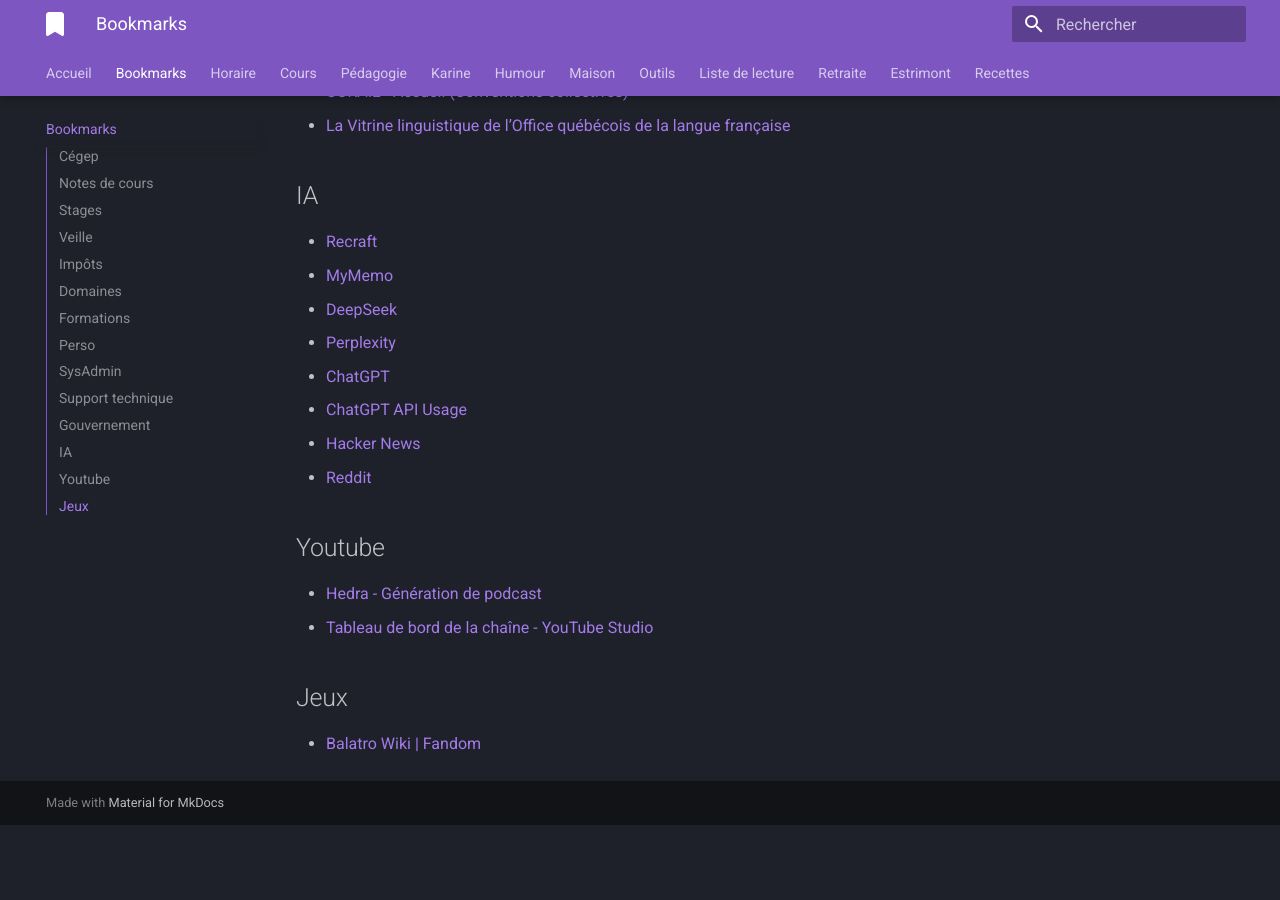
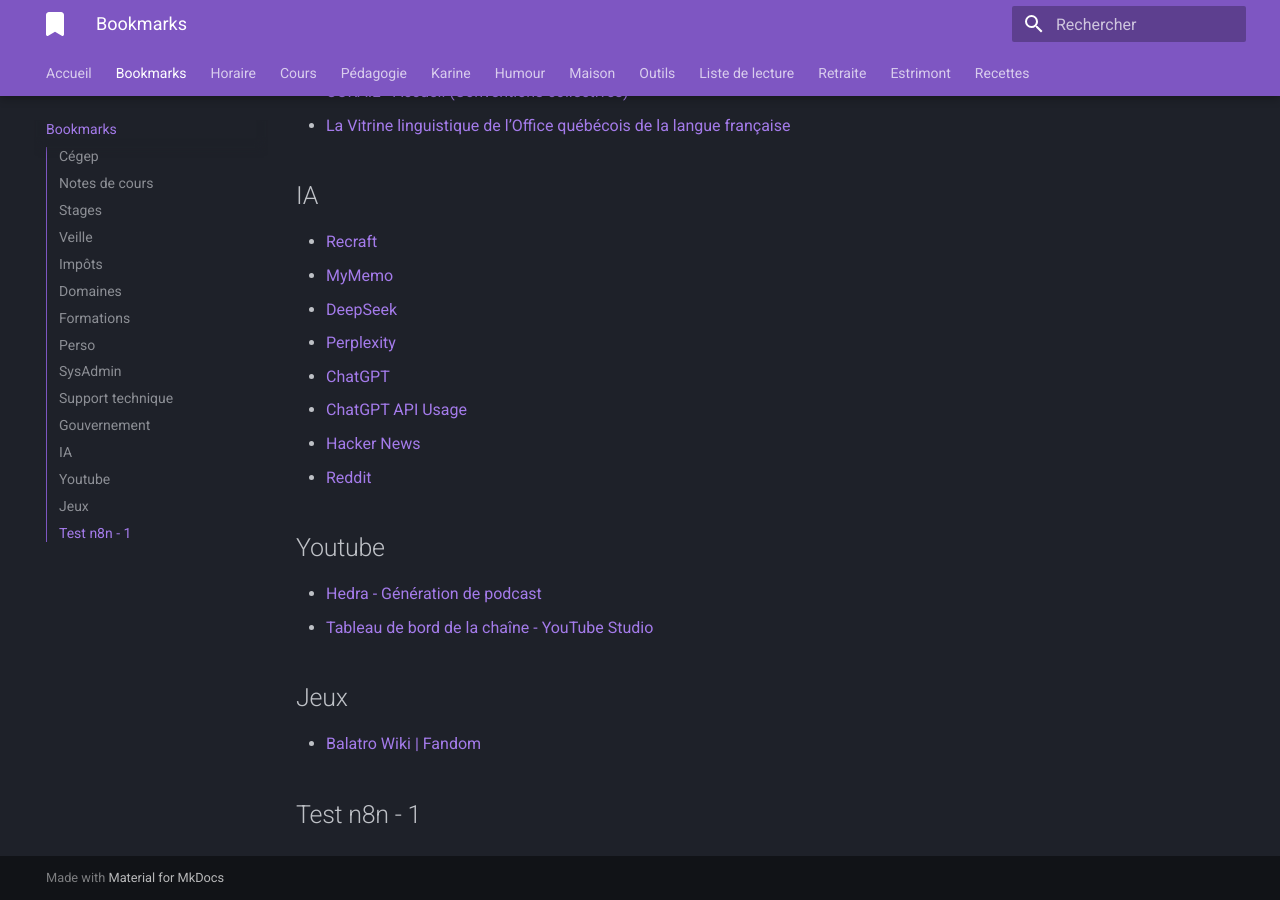
Before and after one commit to jaixan/bm, an MkDocs documentation site: the page built from docs/bookmarks.md, in a window 1280 px wide and 900 px high, scrolled down 2733 px. Built offline with MkDocs 1.6.1 and Material for MkDocs 9.7.7, drawn with Linux system fonts in a browser that asks for light colours; before the commit the page ends 3558 px from its top, so only the background shows below that.

Commit message:
test n8n 1

```diff
--- a/docs/bookmarks.md
+++ b/docs/bookmarks.md
@@ -76,7 +76,6 @@
 
 ## SysAdmin
 
-
 ## Support technique
 
 - [Excel Password Recovery Online — Unprotect Excel Workbook/Sheet Without a Password](https://www.lostmypass.com/file-types/ms-excel/)
@@ -105,3 +104,5 @@
 ## Jeux
 
 - [Balatro Wiki | Fandom](https://balatrogame.fandom.com/wiki/Balatro_Wiki)
+
+## Test n8n - 1
```
